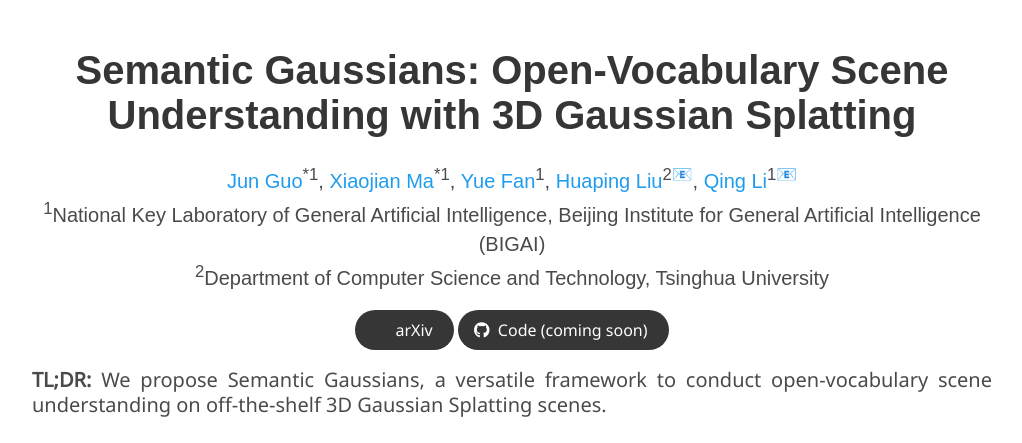
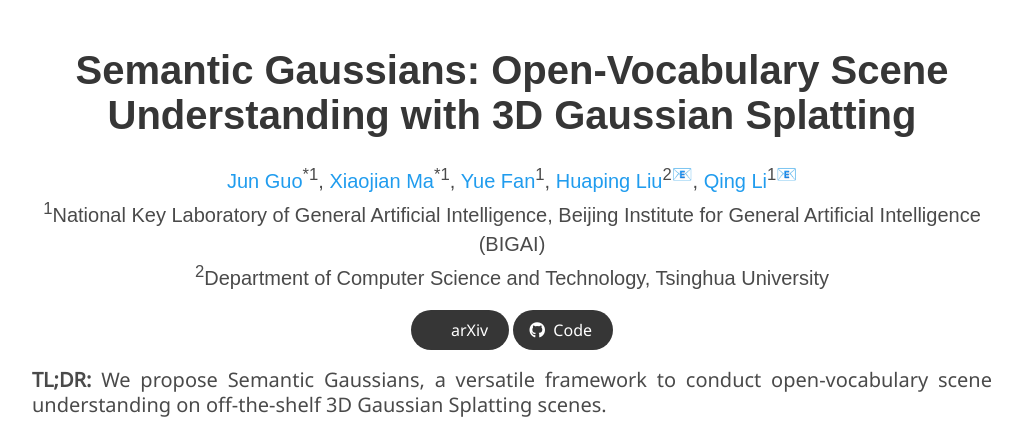
Before and after one commit to semantic-gaussians/semantic-gaussians.github.io, a plain HTML site: page index.html in a window 1280 px wide. Shown: the top 443 px of the page, without its empty margins (128-1150 px from the left). Drawn offline with nearby package versions, Linux system fonts and the light colour scheme; some icons are missing; a web font is replaced by a local one.

Commit message:
add code link

```diff
--- a/index.html
+++ b/index.html
@@ -136,11 +136,11 @@
               </span> -->
                 <!-- Code Link. -->
                 <span class="link-block">
-                  <a href="" class="external-link button is-normal is-rounded is-dark">
+                  <a href="https://github.com/sharinka0715/semantic-gaussians" class="external-link button is-normal is-rounded is-dark">
                     <span class="icon">
                       <i class="fab fa-github"></i>
                     </span>
-                    <span>Code (coming soon)</span>
+                    <span>Code</span>
                   </a>
                 </span>
               </div>
```
